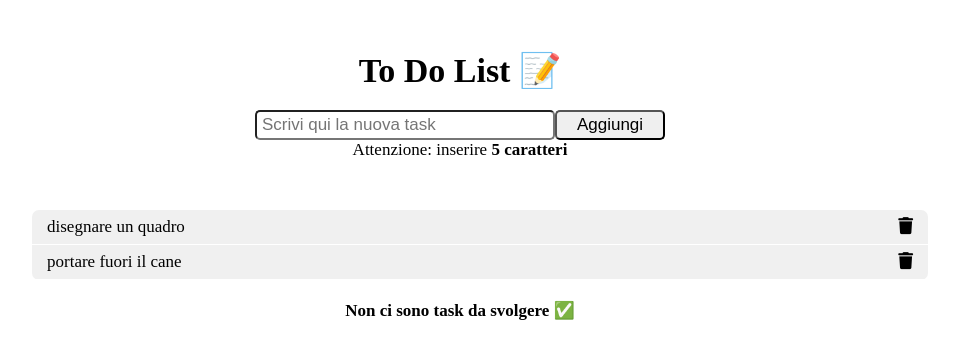
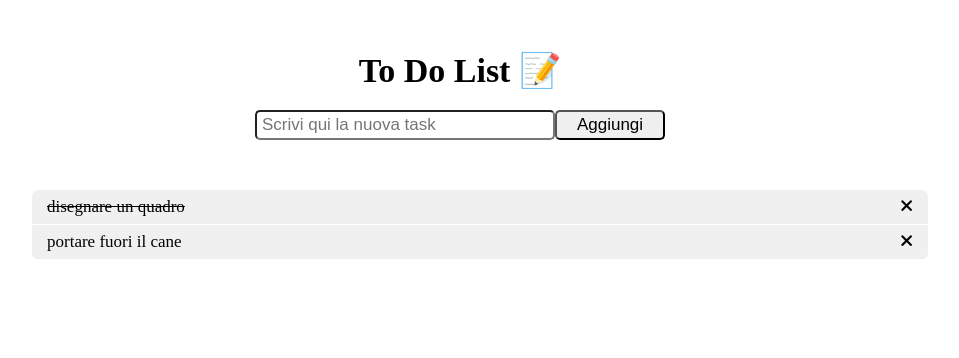
Before and after one commit to GiacWebDev/vue-todolist, a plain HTML site: page index.html in a window 1280 px wide. Both pictures are taken after a click on the icon 1085 px from the left and 225 px from the top of the page. Shown: the whole page, without its empty margins (180-1139 px from the left). Drawn offline with nearby package versions, Linux system fonts and the light colour scheme.

Commit message:
[edit] add line-through text done

```diff
--- a/CSS/style.css
+++ b/CSS/style.css
@@ -69,3 +69,7 @@ h1 {
   float: right;
   cursor: pointer;
 }
+
+.done {
+  text-decoration: line-through;
+}
--- a/JS/script.js
+++ b/JS/script.js
@@ -7,28 +7,47 @@ createApp ({
     return {
 
       tasks: [
-        'fare la pizza',
-        'disegnare un quadro',
-        'portare fuori il cane'
+        {
+          text: 'fare la pizza',
+        },
+        {
+          text: 'disegnare un quadro'
+        },
+        {
+          text: 'portare fuori il cane'
+        },
       ],
 
       newTask: '',
-      done: false
+      errorMessage: false
     }
   },
 
   methods: {
     addTask() {
-      this.tasks.unshift(this.newTask);
-      // quando inserisco la nuova task si elimina il placeholder
-      this.newTask = ''
+      if(this.newTask.length < 5) {
+        this.errorMessage = true
+      } else {
+        // aggiungo classe done ad ogni task creata
+        this.tasks.unshift({text: this.newTask, done: false});
+        // quando inserisco la nuova task si elimina il placeholder
+        this.newTask = ''
+      }
     },
 
     removeTask(index) {
       // rimuovo il task con indice specifico nell'array
       this.tasks.splice(index, 1)
+    },
+
+    taskDone(index) {
+      this.tasks[index].done = !this.tasks[index].done;
+      console.log('ciao')
+
+
     }
   }
 
 
+
 }).mount('#app');
--- a/index.html
+++ b/index.html
@@ -25,21 +25,22 @@
 
       <button @click="addTask">Aggiungi</button>
     </div>
-    <p>Attenzione: inserire <strong>5 caratteri</strong></p>
-
 
     <div class="tasks-box">
       <ul>
 
-        <li v-for="(task, index) in tasks">
-          <span>{{ task }}</span>
-          <i @click="removeTask(index)" class="fa-solid fa-trash"></i>
+        <li
+        v-for="(task, index) in tasks"
+        @click="taskDone(index)"
+        :class="{ 'done': task.done }">
+          <span>{{ task.text }}</span>
+          <i @click="removeTask(index)" class="fa-solid fa-xmark"></i>
         </li>
 
       </ul>
     </div>
 
-    <h4>Non ci sono task da svolgere ✅</h4>
+    <h4 v-if="tasks.length === 0">Non ci sono task da svolgere ✅</h4>
 
   </div>
 
```
